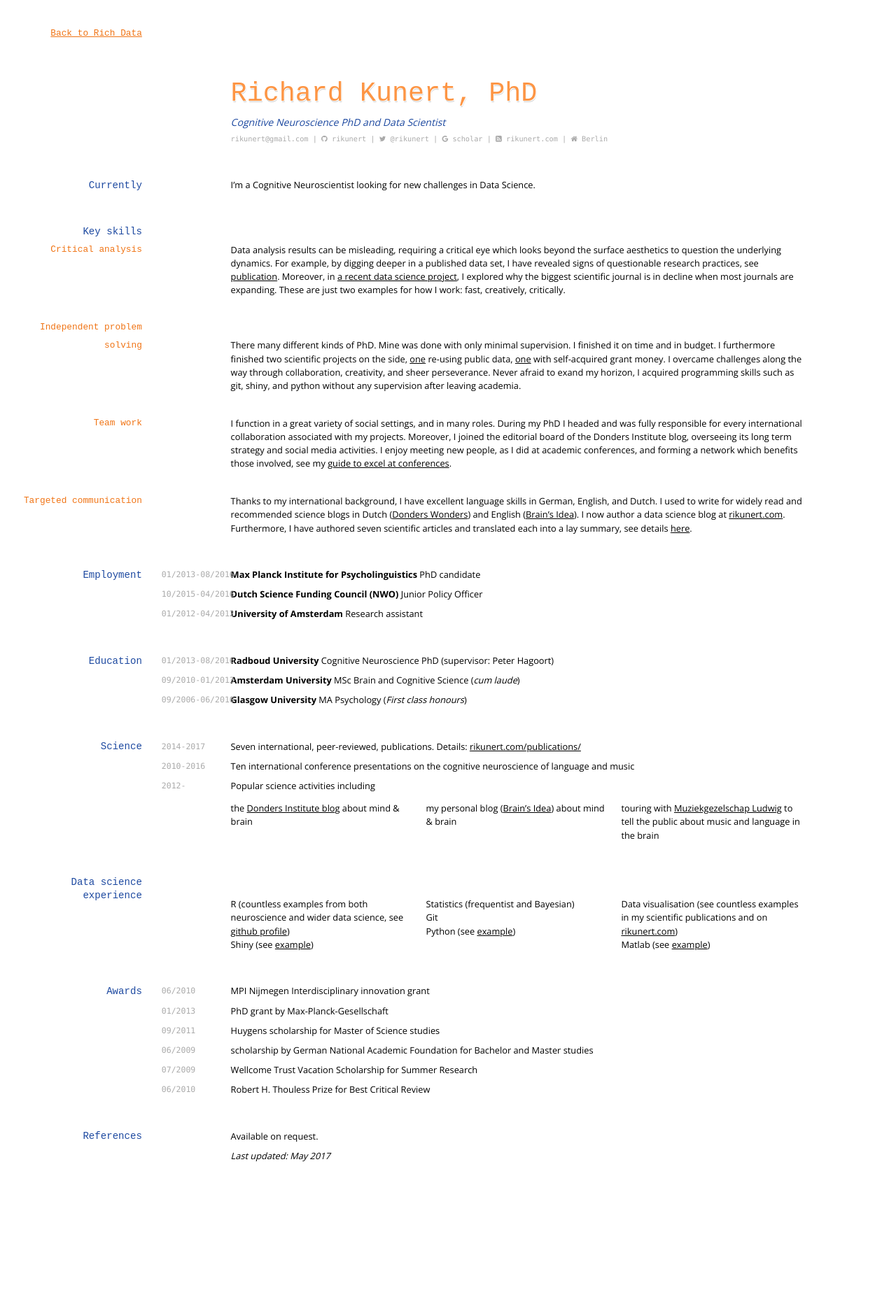
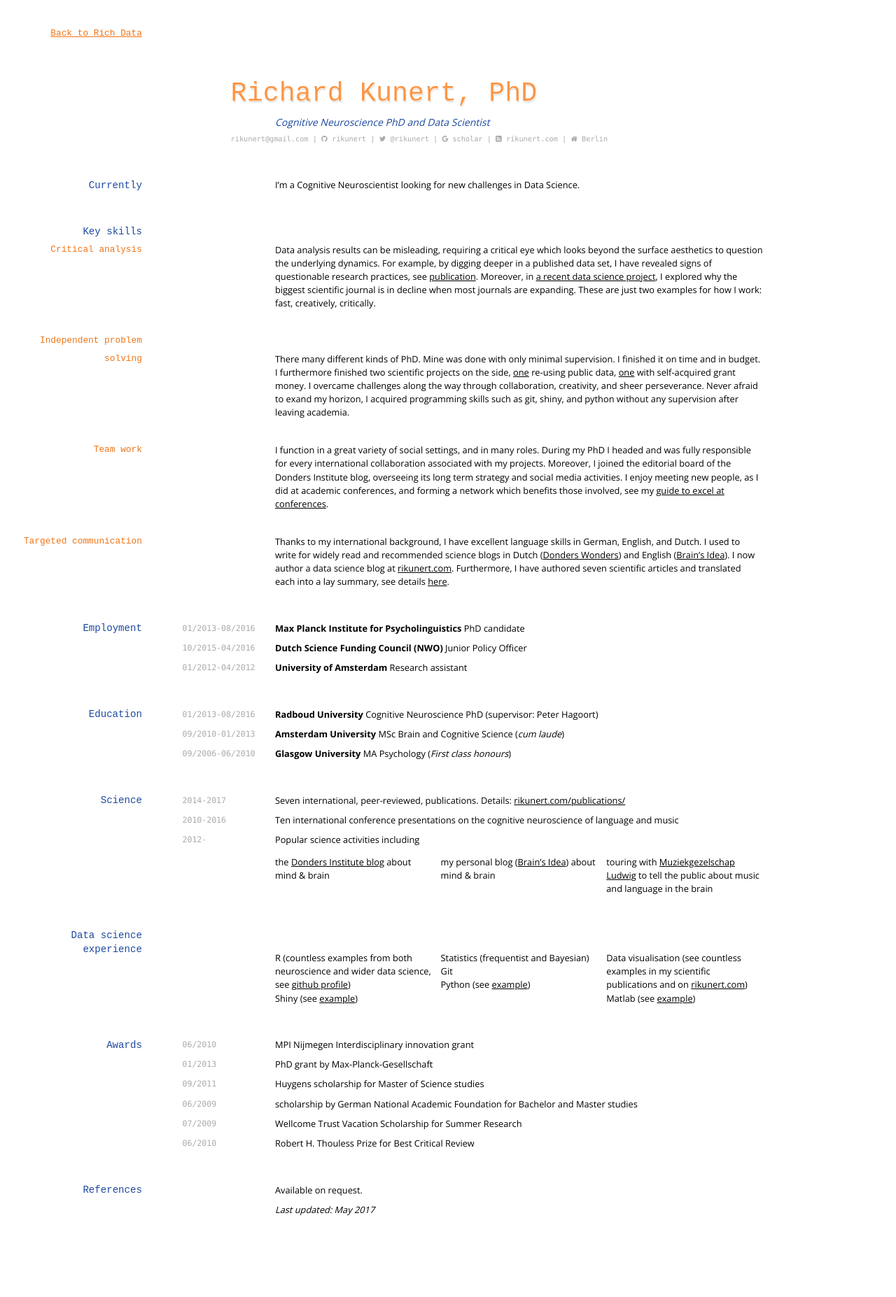
Before and after one commit to rikunert/rikunert.github.io, a Jekyll site: the page built from cv.md, in a window 1280 px wide. Shown: the whole page at 70% size. Built offline with Jekyll 4.4.1, drawn with Linux system fonts in a browser that asks for light colours; nearby versions of some CDN libraries; before the commit the page ends 1777 px from its top, so only the background shows below that.

Commit message:
increased spacing in CV

```diff
--- a/cv/cv-screen.css
+++ b/cv/cv-screen.css
@@ -64,10 +64,10 @@ body {
 
 p {
 	position: relative;
-	left: 25%;
+	left: 30%;
 	margin-bottom: 0.7em;
 	margin-right: 0;
-	width: 65%;
+	width: 55%;
 }
 
 code {
@@ -79,14 +79,14 @@ code {
 
 p code {
 	position: absolute;
-	left: -12%;
+	left: -19%;
 }
 
 
 ul {
 	position: relative;
-	left: 25%;
-	width: 65%;
+	left: 30%;
+	width: 55%;
 	margin-bottom: 1.5em;
 	margin-top: 1em;
   columns: 3;
```
Also changed, not shown: _posts/2017-05-11-star-trek-movies-ratings.md (+2 -2 lines).
